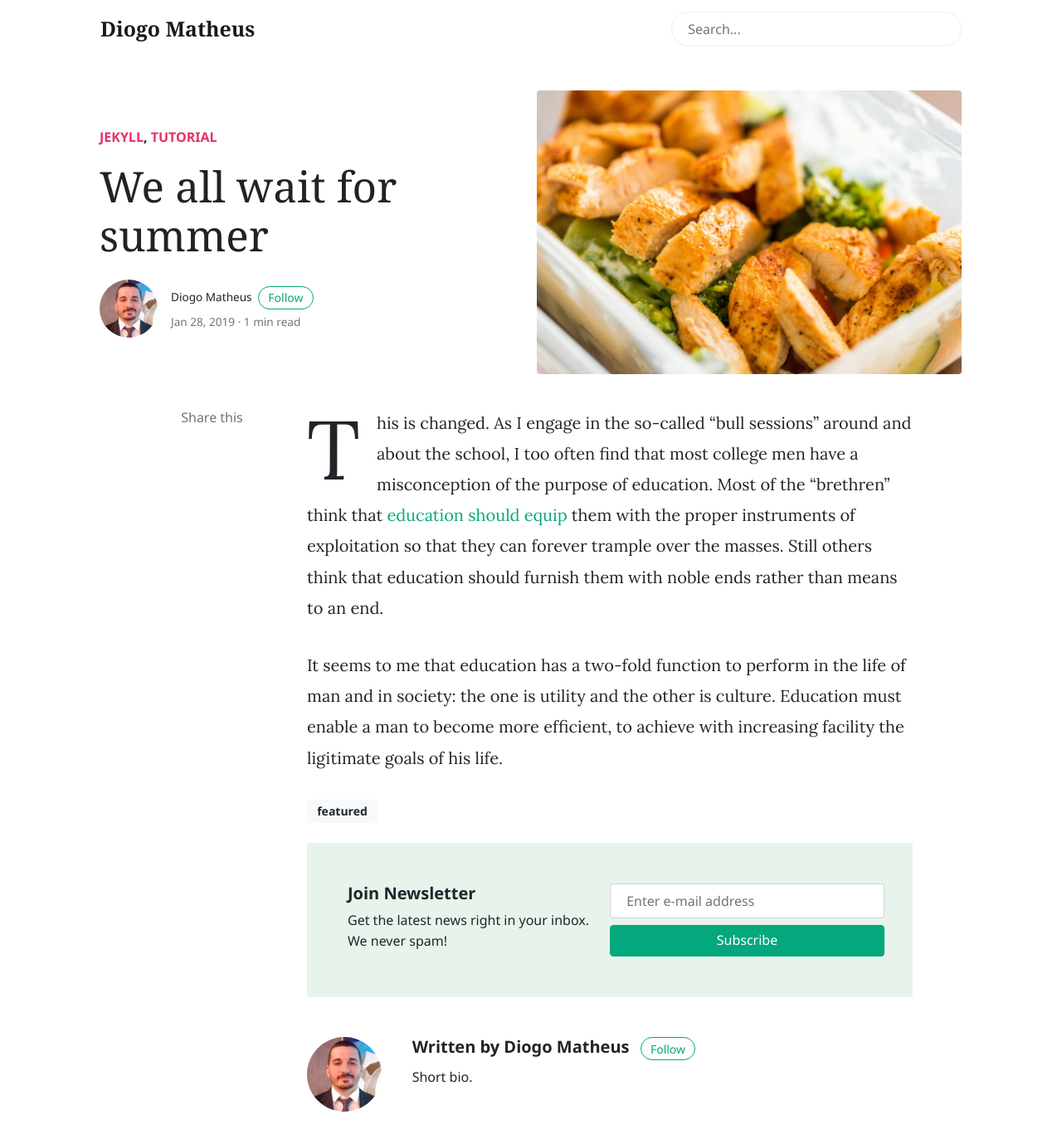
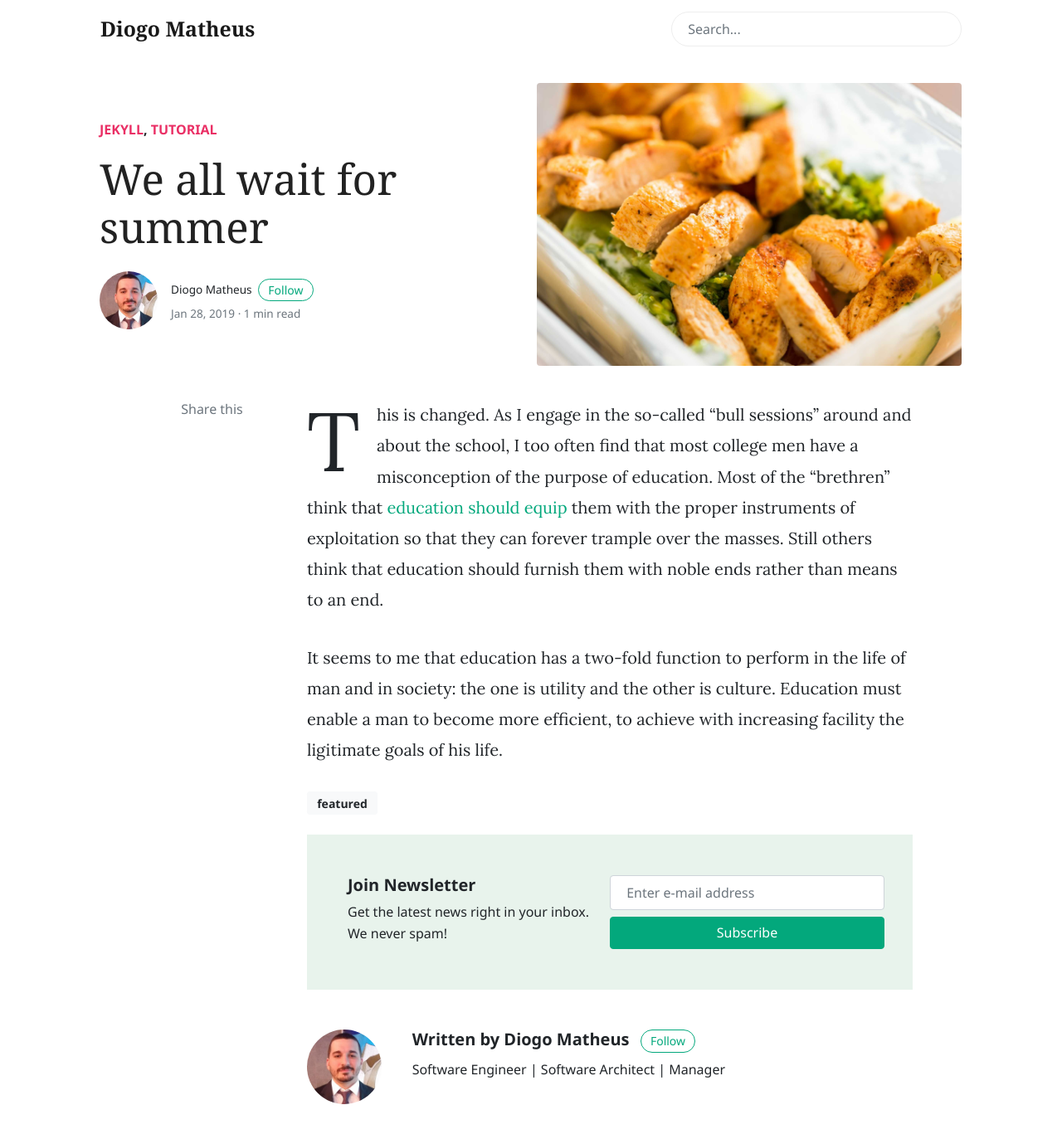
Before and after one commit to diogomatheus/diogomatheus.github.io, a Jekyll site: the page built from _posts/2019-01-28-we-all-wait-for-summer.md, in a window 1280 px wide and 1400 px high. Shown: the top 1379 px of the window at 83% size. Built offline with Jekyll 4.4.1, drawn with Linux system fonts in a browser that asks for light colours; nearby versions of some CDN libraries; comment, search, counter and statistics services are not loaded.

Commit message:
fix: jekyll theme modifications

```diff
--- a/_config.yml
+++ b/_config.yml
@@ -23,7 +23,7 @@
       name: Diogo Matheus
       site: https://diogomatheus.github.io
       avatar: assets/images/author-profile.jpg
-      bio: "Short bio."
+      bio: "Software Engineer | Software Architect | Manager"
       email: dm.matheus@gmail.com
       twitter: https://twitter.com/diogomatheus_
 
--- a/_includes/main-loop-card.html
+++ b/_includes/main-loop-card.html
@@ -7,7 +7,8 @@
 			{{ post.excerpt  | strip_html | strip_newlines | truncate: 186}}
 		</p>
 		<small class="d-block text-muted">
-		In <span class="catlist">
+			In
+			<span class="catlist">
 				{% for category in post.categories %}
 				<a class="text-capitalize text-muted smoothscroll" href="{{site.baseurl}}/categories.html#{{ category | downcase }}">{{ category }}</a><span class="sep">, </span>
 				{% endfor %}
@@ -18,7 +19,7 @@
 		</small>
 	</div>
 	{% if post.image %}
-	<div class="col-md-3 pr-0 text-right">
+	<div class="image-preview text-right">
 		<a href="{{site.baseurl}}{{post.url}}">
 			<img class="w-100" src="{% if post.image contains "://" %}{{ post.image }}{% else %}{{ site.baseurl }}/{{ post.image }}{% endif %}" alt="{{ post.title }}">
 		</a>
--- a/_layouts/default.html
+++ b/_layouts/default.html
@@ -54,7 +54,7 @@
         </div>
 
         <!-- Content -->
-        <main role="main" class="site-content">
+        <main role="main">
             {{ content }}
         </main>
 
@@ -68,7 +68,7 @@
             <div class="container">
                 <div class="row align-items-center justify-content-between">
                     <div>Social media</div>
-                    <div>Copyright © <script>document.write(new Date().getFullYear())</script>.</div>
+                    <div>Copyright © <script>document.write(new Date().getFullYear())</script></div>
                 </div>
             </div>
         </footer>
--- a/assets/css/theme.css
+++ b/assets/css/theme.css
@@ -3,14 +3,7 @@
  */
 body {
 	overflow-x:hidden;
-	padding-top:69.43px;
-}
-.site-content {
-	margin-top:40px;
-	min-height:400px;
-}
-.remove-site-content-margin {
-	margin-top:-30px;
+	padding-top:100px;
 }
 img {
 	max-width:100%;
@@ -206,13 +199,13 @@
 .navbar-brand {
 	margin-right:2rem;
 	font-size:1.55rem;
-  font-family:"Georgia","Times New Roman",serif;
+  	font-family:"Georgia","Times New Roman",serif;
 }
 @media (min-width: 576px) {
 	.navbar-expand-lg > .container,
 	.navbar-expand-lg > .container-fluid {
-	  padding-right: inherit;
-    padding-left: inherit;
+		padding-right: inherit;
+    	padding-left: inherit;
 	}
 }
 .dropdown-item {
@@ -654,6 +647,10 @@
 .homefirstpage .main-loop .main-loop-card:nth-child(-n+5) {
 	display:none !important;
 }
+.image-preview {
+    flex: 0 0 33.3333%;
+    max-width: 33.3333%;
+}
 .excerpt {
     color: rgba(0,0,0,0.59);
     margin-top:10px;
--- a/assets/js/theme.js
+++ b/assets/js/theme.js
@@ -1,4 +1,4 @@
- // alertbar later
+    // alertbar later
     $(document).scroll(function () {
         var y = $(this).scrollTop();
         if (y > 280) {
@@ -9,7 +9,7 @@
     });
 
 
-// Hide Header on on scroll down
+    // Hide Header on on scroll down
     var didScroll;
     var lastScrollTop = 0;
     var delta = 5;
```
Also changed, not shown: _pages/categories.html (+3 -4 lines), index.html (+14 -20 lines). Lines whose indentation alone changed are shown as unchanged.
